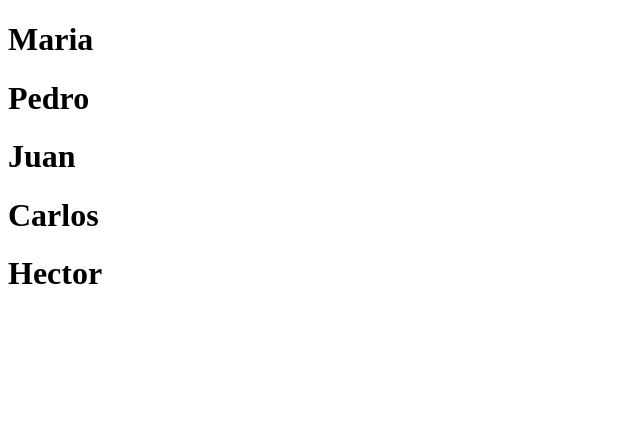
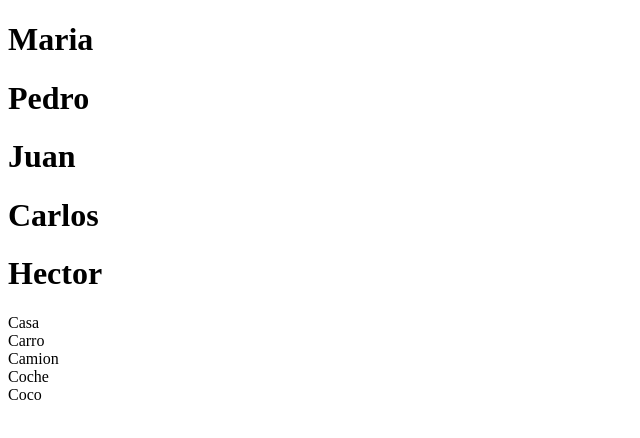
Before and after one commit to Luis-Mig25/demariaproject, a plain HTML site: page index.html in a window 1280 px wide. Shown: the whole page, without its empty margins (0-640 px from the left). Drawn offline with Linux system fonts and the light colour scheme.

Commit message:
Se agregan 5 div al codigo original

```diff
--- a/index.html
+++ b/index.html
@@ -11,5 +11,11 @@
     <h1>Juan</h1>
     <h1>Carlos</h1>
     <h1>Hector</h1>
+
+    <div>Casa</div>
+    <div>Carro</div>
+    <div>Camion</div>
+    <div>Coche</div>
+    <div>Coco</div>
 </body>
 </html>
```
